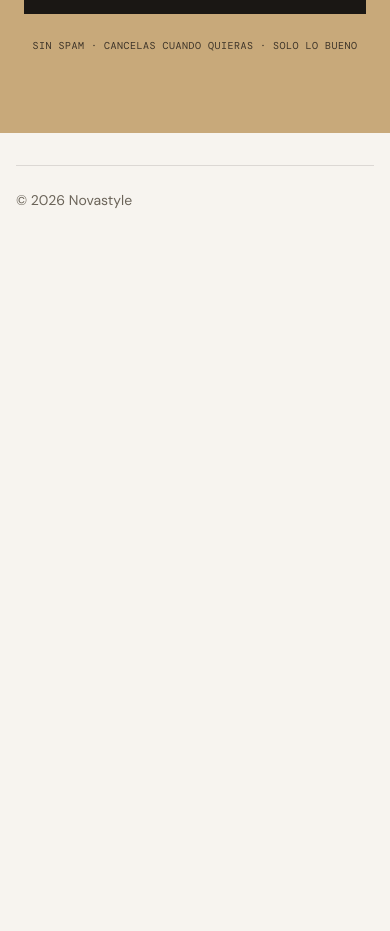
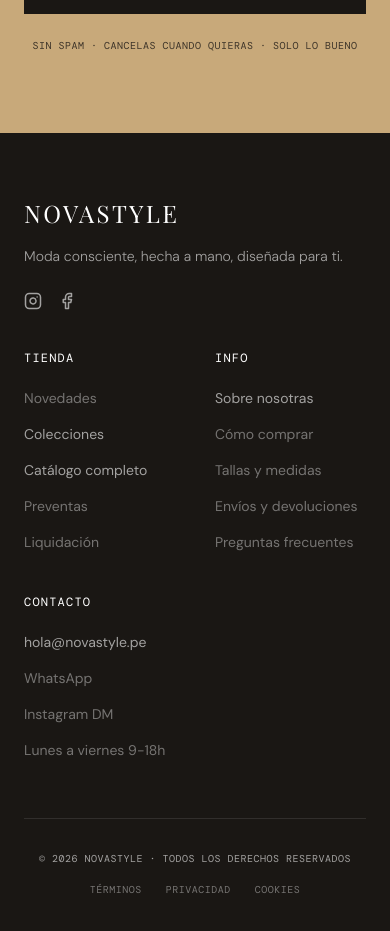
Before and after one commit to biondamd/Landing-Page-Novastyle, a Next.js app: page / in a window 390 px wide. Shown: the part 6980-7911 px from the top of the page. Before the commit the page ends 7222 px from the top, so only its background shows below. Built offline with nearby package versions, Linux system fonts and the light colour scheme; a web font is replaced by a local one.

Commit message:
feat: HU-11 footer con enlaces reales y pendientes marcados

```diff
--- a/components/sections/Footer.tsx
+++ b/components/sections/Footer.tsx
@@ -1,12 +1,168 @@
+// lucide 1.25 ya no incluye iconos de marca (Instagram/Facebook), así que se
+// dibujan a mano con el mismo estilo de trazo (24px, stroke currentColor).
+function Instagram({ size = 18 }: { size?: number }) {
+  return (
+    <svg
+      width={size}
+      height={size}
+      viewBox="0 0 24 24"
+      fill="none"
+      stroke="currentColor"
+      strokeWidth="2"
+      strokeLinecap="round"
+      strokeLinejoin="round"
+      aria-hidden="true"
+    >
+      <rect x="2" y="2" width="20" height="20" rx="5" ry="5" />
+      <path d="M16 11.37A4 4 0 1 1 12.63 8 4 4 0 0 1 16 11.37z" />
+      <line x1="17.5" y1="6.5" x2="17.51" y2="6.5" />
+    </svg>
+  );
+}
+
+function Facebook({ size = 18 }: { size?: number }) {
+  return (
+    <svg
+      width={size}
+      height={size}
+      viewBox="0 0 24 24"
+      fill="none"
+      stroke="currentColor"
+      strokeWidth="2"
+      strokeLinecap="round"
+      strokeLinejoin="round"
+      aria-hidden="true"
+    >
+      <path d="M18 2h-3a5 5 0 0 0-5 5v3H7v4h3v8h4v-8h3l1-4h-4V7a1 1 0 0 1 1-1h3z" />
+    </svg>
+  );
+}
+
+// Enlace de pie: si `href` existe, es un destino real; si es null, la página
+// aún no existe (fase 2) y se muestra como texto no interactivo con aviso, en
+// vez de un href="#" que no lleva a ninguna parte.
+type FooterLink = { label: string; href: string | null };
+
+const LINK_GROUPS: { title: string; links: FooterLink[] }[] = [
+  {
+    title: "Tienda",
+    links: [
+      { label: "Novedades", href: null },
+      { label: "Colecciones", href: "#colecciones" },
+      { label: "Catálogo completo", href: "#catalogo" },
+      { label: "Preventas", href: null },
+      { label: "Liquidación", href: null },
+    ],
+  },
+  {
+    title: "Info",
+    links: [
+      { label: "Sobre nosotras", href: "#sobre-nosotras" },
+      { label: "Cómo comprar", href: null },
+      // "Tallas", no "talles": la tienda es peruana (docs 4.1).
+      { label: "Tallas y medidas", href: null },
+      { label: "Envíos y devoluciones", href: null },
+      { label: "Preguntas frecuentes", href: null },
+    ],
+  },
+  {
+    title: "Contacto",
+    links: [
+      { label: "hola@novastyle.pe", href: "mailto:hola@novastyle.pe" },
+      { label: "WhatsApp", href: null },
+      { label: "Instagram DM", href: null },
+      { label: "Lunes a viernes 9-18h", href: null },
+    ],
+  },
+];
+
+const LEGAL: FooterLink[] = [
+  { label: "Términos", href: null },
+  { label: "Privacidad", href: null },
+  { label: "Cookies", href: null },
+];
+
+function FooterItem({ link, className = "" }: { link: FooterLink; className?: string }) {
+  if (link.href) {
+    return (
+      <a href={link.href} className={`transition-colors hover:text-accent ${className}`}>
+        {link.label}
+      </a>
+    );
+  }
+  // Pendiente: texto, no enlace. `title` avisa; no engaña con un href muerto.
+  return (
+    <span className={`cursor-default text-white/40 ${className}`} title="Próximamente">
+      {link.label}
+    </span>
+  );
+}
 
 export default function Footer() {
+  const year = new Date().getFullYear();
+
   return (
-    <footer
-      id="contacto"
-      className="mx-auto w-full max-w-6xl px-4 py-8 text-sm text-muted-foreground sm:px-6 lg:px-8"
-    >
-      <div className="border-t border-border pt-6">
-        © {new Date().getFullYear()} Novastyle
+    <footer id="contacto" className="bg-foreground px-6 py-16 text-white/60">
+      <div className="mx-auto max-w-7xl">
+        <div className="mb-14 grid grid-cols-2 gap-10 md:grid-cols-4">
+          <div className="col-span-2 md:col-span-1">
+            <p className="mb-4 font-serif text-2xl uppercase tracking-widest text-white">
+              Novastyle
+            </p>
+            <p className="text-sm font-light leading-relaxed">
+              Moda consciente, hecha a mano, diseñada para ti.
+            </p>
+            <div className="mt-6 flex gap-4">
+              {/* TODO(fase-2): enlazar a los perfiles reales cuando existan. */}
+              <span
+                className="cursor-default transition-colors hover:text-accent"
+                title="Próximamente"
+                role="img"
+                aria-label="Instagram (próximamente)"
+              >
+                <Instagram size={18} />
+              </span>
+              <span
+                className="cursor-default transition-colors hover:text-accent"
+                title="Próximamente"
+                role="img"
+                aria-label="Facebook (próximamente)"
+              >
+                <Facebook size={18} />
+              </span>
+            </div>
+          </div>
+
+          {LINK_GROUPS.map((group) => (
+            <div key={group.title}>
+              <p className="mb-5 font-mono text-xs uppercase tracking-widest text-white">
+                {group.title}
+              </p>
+              <ul className="flex flex-col gap-3">
+                {group.links.map((link) => (
+                  <li key={link.label}>
+                    <FooterItem link={link} className="text-sm" />
+                  </li>
+                ))}
+              </ul>
+            </div>
+          ))}
+        </div>
+
+        <div className="flex flex-col items-center justify-between gap-4 border-t border-white/10 pt-8 md:flex-row">
+          <p className="font-mono text-[10px] uppercase tracking-wider">
+            © {year} Novastyle · Todos los derechos reservados
+          </p>
+          <div className="flex gap-6">
+            {LEGAL.map((link) => (
+              <FooterItem
+                key={link.label}
+                link={link}
+                className="font-mono text-[10px] uppercase tracking-wider"
+              />
+            ))}
+          </div>
+        </div>
       </div>
     </footer>
   );
```
